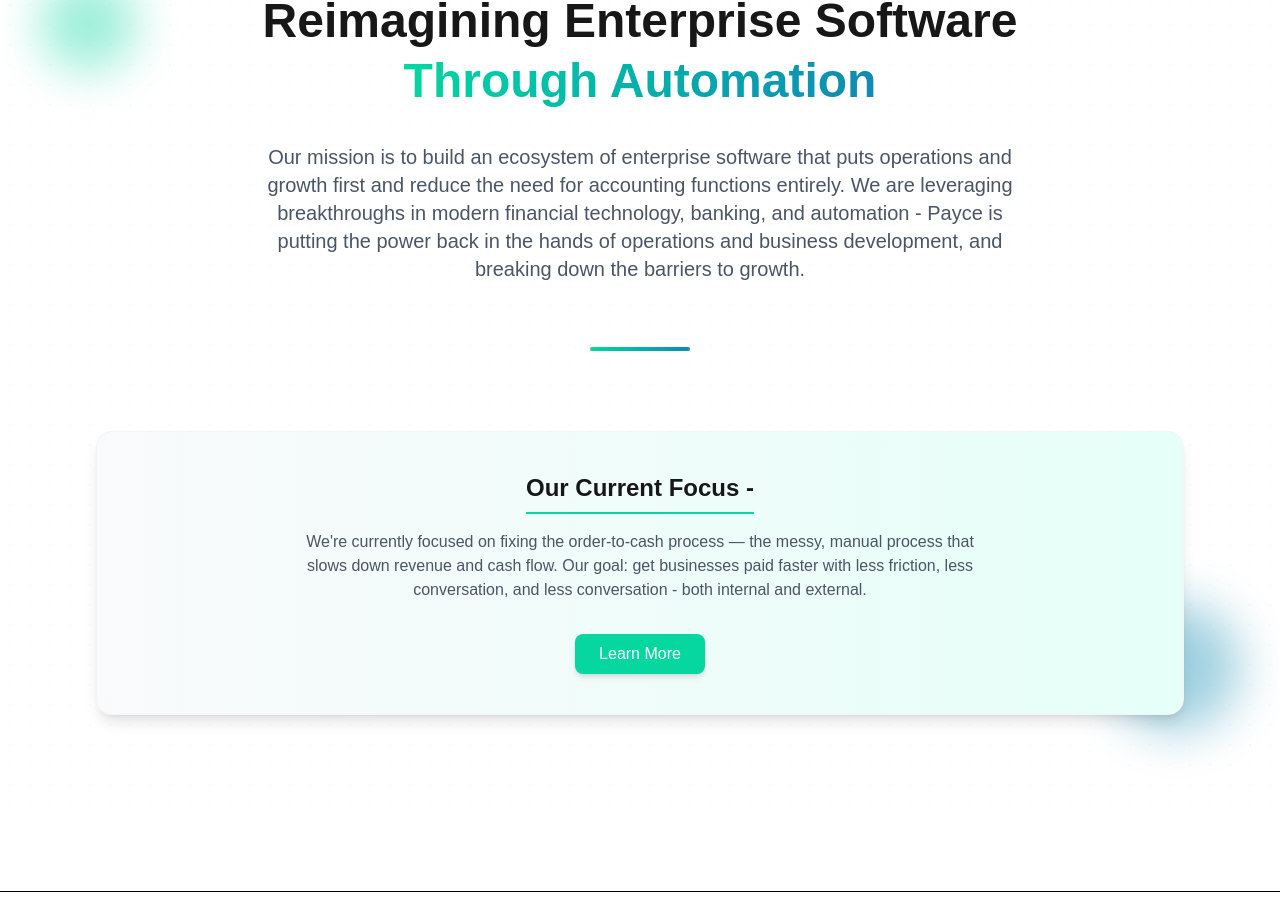
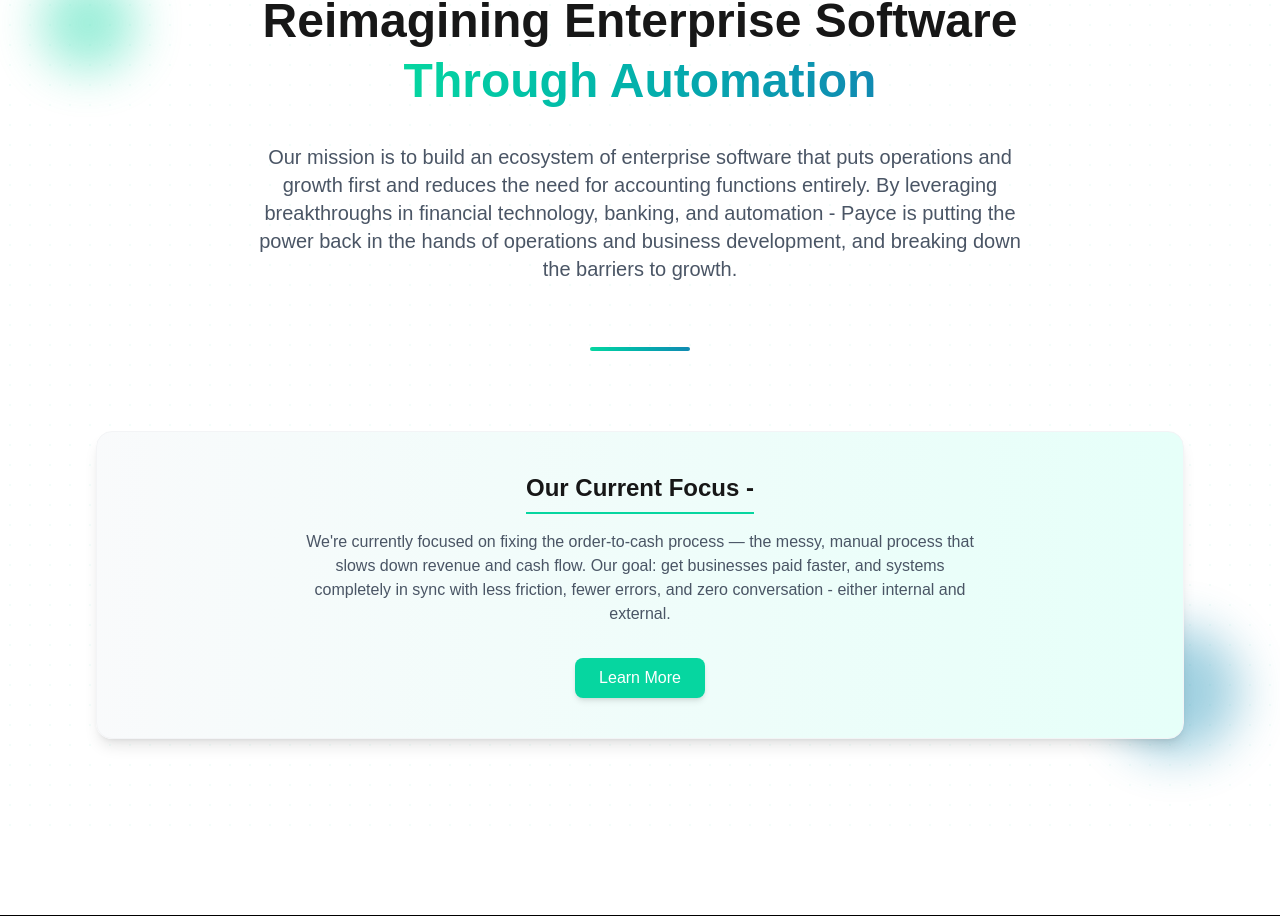
Before and after one commit to dattmumas/landing_clone, a Next.js app in the folder landing_app/: page / in a window 1280 px wide. Shown: the part 825-1746 px from the top of the page. Built offline with nearby package versions, Linux system fonts and the light colour scheme.

Commit message:
Language issue fix

```diff
--- a/landing_app/src/app/components/infosection/enterpriseHeader.tsx
+++ b/landing_app/src/app/components/infosection/enterpriseHeader.tsx
@@ -40,10 +40,10 @@
             className="text-xl text-gray-600 max-w-3xl mx-auto mb-16"
           >
             Our mission is to build an ecosystem of enterprise software that
-            puts operations and growth first and reduce the need for accounting
-            functions entirely. We are leveraging breakthroughs in modern
-            financial technology, banking, and automation - Payce is putting the
-            power back in the hands of operations and business development, and
+            puts operations and growth first and reduces the need for accounting
+            functions entirely. By leveraging breakthroughs in financial
+            technology, banking, and automation - Payce is putting the power
+            back in the hands of operations and business development, and
             breaking down the barriers to growth.
           </motion.p>
         </motion.div>
@@ -74,8 +74,9 @@
             <p className="text-gray-600 max-w-2xl mx-auto">
               We&apos;re currently focused on fixing the order-to-cash process —
               the messy, manual process that slows down revenue and cash flow.
-              Our goal: get businesses paid faster with less friction, less
-              conversation, and less conversation - both internal and external.
+              Our goal: get businesses paid faster, and systems completely in
+              sync with less friction, fewer errors, and zero conversation -
+              either internal and external.
             </p>
 
             {/* Button with new green color */}
```
